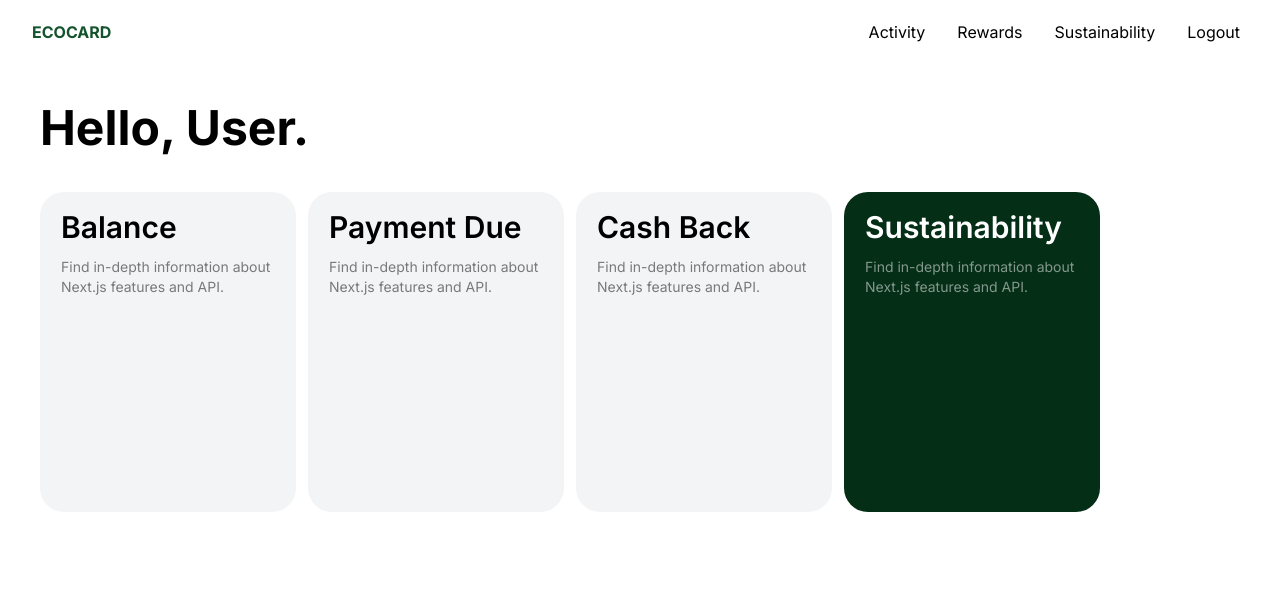
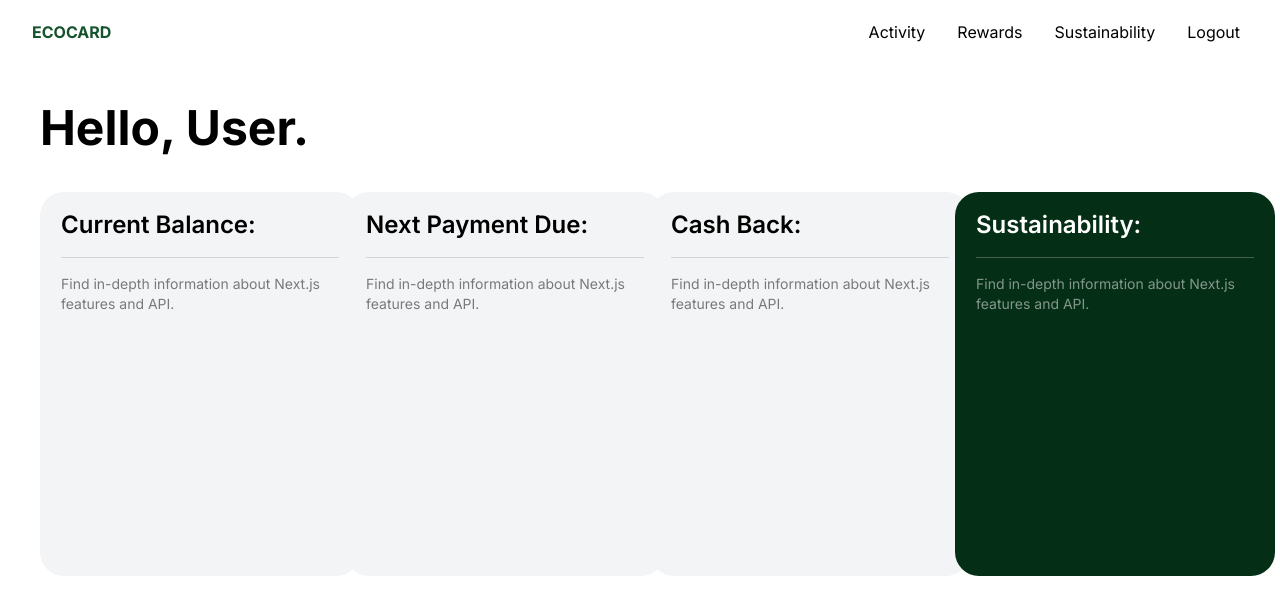
Before and after one commit to cu1jy/visa-hackathon, a Next.js app: page / in a window 1280 px wide. Shown: the top 614 px of the page. Built offline with nearby package versions, Linux system fonts and the light colour scheme.

Commit message:
better formatting for home

```diff
--- /dev/null
+++ b/src/app/activity/page.js
@@ -0,0 +1,14 @@
+import Navbar from './components/Navbar'
+
+export default function Page() {
+    return (
+        <>
+            <Navbar />
+            <main className="flex flex-col p-10">
+                <h1 className='text-5xl font-bold mb-10'>
+                    Activity & Statements
+                </h1>
+            </main>
+        </>
+    );
+}
--- /dev/null
+++ b/src/app/components/Card.js
@@ -0,0 +1,13 @@
+import React from 'react'
+
+const Card = () => {
+    return (
+        <div className='h-80 w-80 rounded-3xl border-transparent px-5 py-4 m-10 bg-black'>
+            <a href='' className='cursor-button text-white' target='_blank' rel='noopener noreferrer'>
+                Hello
+            </a>
+        </div>
+    )
+}
+
+export default Card
--- a/src/app/page.js
+++ b/src/app/page.js
@@ -1,5 +1,7 @@
 import Image from "next/image";
 import Navbar from './components/Navbar'
+import Card from './components/Card'
+
 
 export default function Home() {
   return (
@@ -9,16 +11,17 @@ export default function Home() {
         <h1 className='text-5xl font-bold mb-10'>
           Hello, User.
         </h1>
-        <div className="grid gap-12 text-left grid-cols-1 sm:grid-cols-2 md:grid-cols-3 lg:grid-cols-4 lg:max-w-5xl lg:w-full lg:mb-0">
+        <div className="grid gap-5 justify-end text-left grid-cols-1 sm:grid-cols-2 md:grid-cols-3 lg:grid-cols-4 lg:w-full lg:mb-0">
           <a
             href="https://nextjs.org/docs?utm_source=create-next-app&utm_medium=appdir-template&utm_campaign=create-next-app"
-            className="group h-80 w-64 rounded-3xl border border-transparent px-5 py-4 bg-gray-100"
+            className="group h-96 w-80 rounded-3xl border border-transparent px-5 py-4 bg-gray-100"
             target="_blank"
             rel="noopener noreferrer"
           >
-            <h2 className={`mb-3 text-3xl font-semibold`}>
-              Balance{" "}
+            <h2 className={`mb-3 text-2xl font-semibold`}>
+              Current Balance:{" "}
             </h2>
+            <hr className="h-px my-4 bg-gray-300 border-0"></hr>
             <p className={`m-0 max-w-[30ch] text-sm opacity-50`}>
               Find in-depth information about Next.js features and API.
             </p>
@@ -26,13 +29,14 @@ export default function Home() {
 
           <a
             href="https://nextjs.org/docs?utm_source=create-next-app&utm_medium=appdir-template&utm_campaign=create-next-app"
-            className="group h-80 w-64 rounded-3xl border border-transparent px-5 py-4 bg-gray-100"
+            className="group h-96 w-80 rounded-3xl border border-transparent px-5 py-4 bg-gray-100"
             target="_blank"
             rel="noopener noreferrer"
           >
-            <h2 className={`mb-3 text-3xl font-semibold`}>
-              Payment Due{" "}
+            <h2 className={`mb-3 text-2xl font-semibold`}>
+              Next Payment Due:{" "}
             </h2>
+            <hr className="h-px my-4 bg-gray-300 border-0"></hr>
             <p className={`m-0 max-w-[30ch] text-sm opacity-50`}>
               Find in-depth information about Next.js features and API.
             </p>
@@ -40,13 +44,14 @@ export default function Home() {
 
           <a
             href="https://nextjs.org/docs?utm_source=create-next-app&utm_medium=appdir-template&utm_campaign=create-next-app"
-            className="group h-80 w-64 rounded-3xl border border-transparent px-5 py-4 bg-gray-100"
+            className="group h-96 w-80 rounded-3xl border border-transparent px-5 py-4 bg-gray-100"
             target="_blank"
             rel="noopener noreferrer"
           >
-            <h2 className={`mb-3 text-3xl font-semibold`}>
-              Cash Back{" "}
+            <h2 className={`mb-3 text-2xl font-semibold`}>
+              Cash Back:{" "}
             </h2>
+            <hr className="h-px my-4 bg-gray-300 border-0"></hr>
             <p className={`m-0 max-w-[30ch] text-sm opacity-50`}>
               Find in-depth information about Next.js features and API.
             </p>
@@ -54,13 +59,14 @@ export default function Home() {
 
           <a
             href="https://nextjs.org/docs?utm_source=create-next-app&utm_medium=appdir-template&utm_campaign=create-next-app"
-            className="group h-80 w-64 rounded-3xl border border-transparent px-5 py-4 bg-green-950"
+            className="group h-96 w-80 rounded-3xl border border-transparent px-5 py-4 bg-green-950"
             target="_blank"
             rel="noopener noreferrer"
           >
-            <h2 className={`mb-3 text-3xl font-semibold text-white`}>
-              Sustainability{" "}
+            <h2 className={`mb-3 text-2xl font-semibold text-white`}>
+              Sustainability:{" "}
             </h2>
+            <hr className="h-px my-4 bg-gray-300 border-0 opacity-30"></hr>
             <p className={`m-0 max-w-[30ch] text-sm opacity-50 text-white`}>
               Find in-depth information about Next.js features and API.
             </p>
```
Also changed, not shown: src/app/components/Navbar.js (+2 -13 lines).
